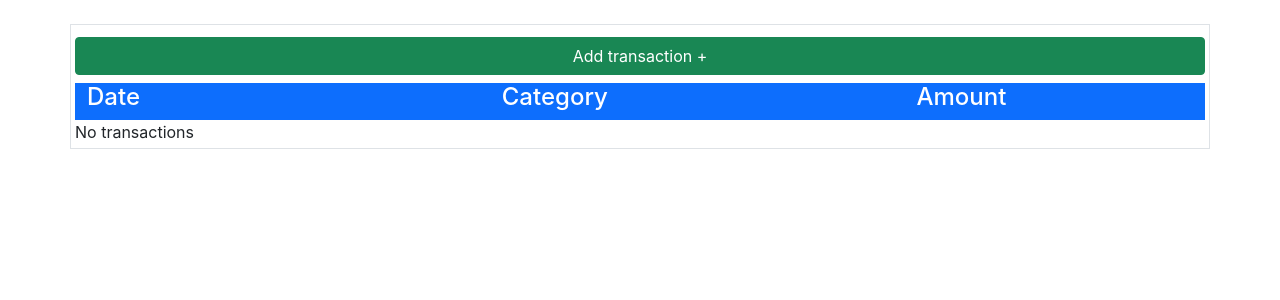
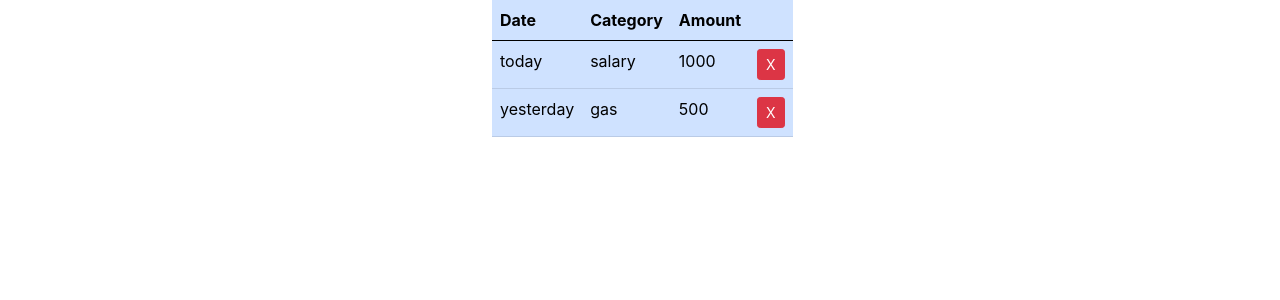
Before and after one commit to Sleepypoem/financial_tracker, a React (Create React App) app: page / in a window 1280 px wide. Shown: the top 300 px of the page. Built offline with nearby package versions, Linux system fonts and the light colour scheme; the HTML template or start-up script is replaced by a standard one.

Commit message:
Finished transaction list component.

```diff
--- a/src/components/DashBoard.jsx
+++ b/src/components/DashBoard.jsx
@@ -1,10 +1,22 @@
 import React from 'react';
-import Transactions from './Transactions';
+import TransactionList from './TransactionList';
 
+const transactionsObj = [
+    {
+        "date": "today",
+        "category": "salary",
+        "amount": 1000
+    },
+    {
+        "date": "yesterday",
+        "category": "gas",
+        "amount": 500
+    }
+];
 function DashBoard() {
     return (
         <div>
-            <Transactions transactions={[]} />
+            <TransactionList transactions={transactionsObj} />
         </div>
     );
 }
--- /dev/null
+++ b/src/components/Transaction.jsx
@@ -0,0 +1,16 @@
+import React from 'react';
+
+function Transaction(props) {
+
+    const { date, category, amount } = props;
+    return (
+        <tr className="">
+            <td >{date}</td>
+            <td>{category}</td>
+            <td>{amount}</td>
+            <td><button className='btn btn-danger btn-sm'>X</button></td>
+        </tr>
+    );
+}
+
+export default Transaction;
--- /dev/null
+++ b/src/components/TransactionList.jsx
@@ -0,0 +1,31 @@
+import React, { useState } from 'react';
+import Transaction from './Transaction';
+
+function TransactionList(props) {
+
+    const { transactions } = props;
+
+    return (<div className='container w-25'>
+        <div className="table-responsive-md">
+            <table className="table table-primary">
+                <thead>
+                    <tr>
+                        <th scope="col">Date</th>
+                        <th scope="col">Category</th>
+                        <th scope="col">Amount</th>
+                        <th scope="col"> </th>
+                    </tr>
+                </thead>
+                <tbody>
+                    {transactions.length === 0 ? <tr><td colspan="3" className='text-center'>No transactions</td></tr> :
+                        transactions.map((transaction) => {
+                            return <Transaction date={transaction.date} category={transaction.category} amount={transaction.amount} />
+                        })}
+                </tbody>
+            </table>
+        </div>
+
+    </div>);
+}
+
+export default TransactionList;
--- a/src/components/Transactions.jsx
+++ /dev/null
@@ -1,34 +0,0 @@
-import React, { useState } from 'react';
-
-const testObj = {
-    "date": "today",
-    "category": "salary",
-    "amount": "1000"
-};
-
-function Transactions(props) {
-
-    const { transactions } = props;
-
-    return (
-        <div className='container my-4 border p-1'>
-            <div className="d-grid gap-2 my-2">
-                <button type="button" name="" id="" className="btn btn-success">Add transaction +</button>
-            </div>
-            <div className="container d-flex justify-content-between bg-primary text-white">
-                <h4 className='w-25'>Date</h4>
-                <h4 className='w-25'>Category</h4>
-                <h4 className='w-25'>Amount</h4>
-            </div>
-            {transactions.length === 0 ? "No transactions" : transactions.map((ele, idx) => {
-                return (<div key={idx} className="container d-flex justify-content-between border">
-                    <h6 className='w-25'>{ele.date}</h6>
-                    <h6 className='w-25'>{ele.category}</h6>
-                    <h6 className='w-25'>{ele.amount}</h6>
-                </div>)
-            })}
-        </div>
-    );
-}
-
-export default Transactions;
```
